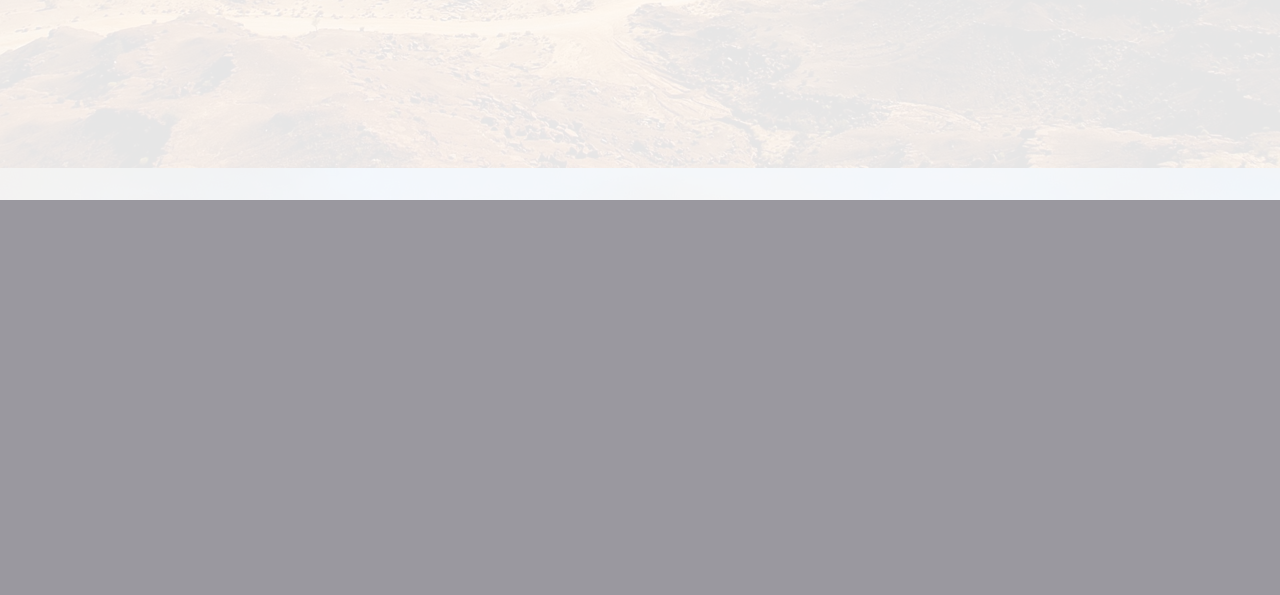
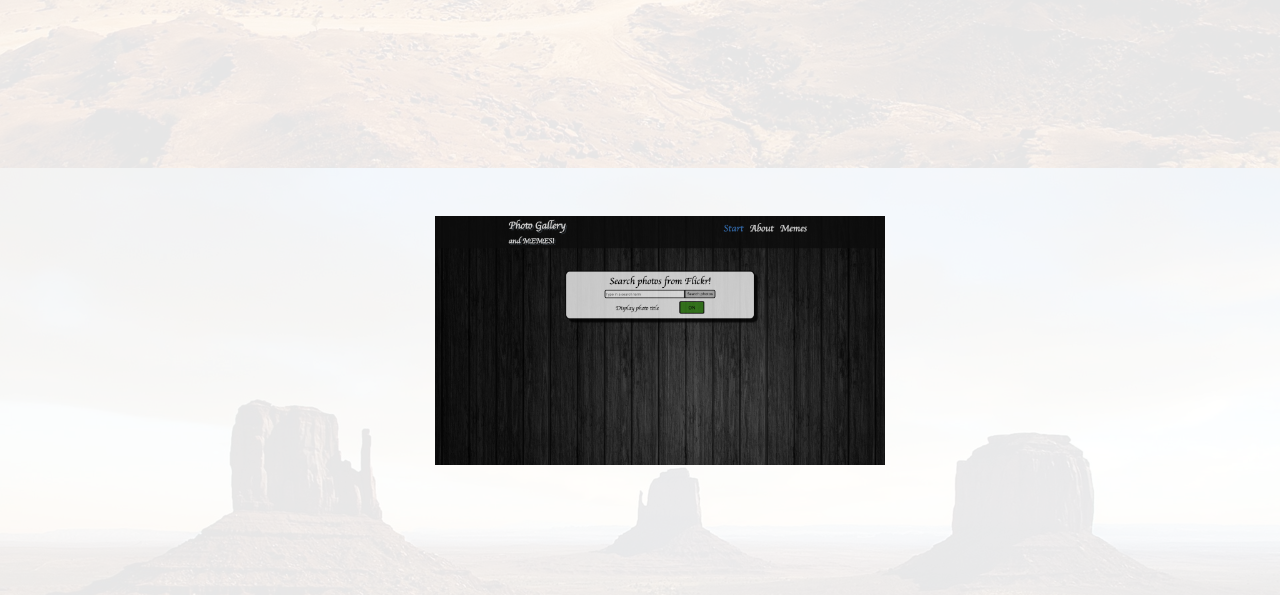
Before and after one commit to Flandy85/new_homesite_wasteland, a PHP site: page / in a window 1280 px wide. Shown: the part 3852-4447 px from the top of the page. Before the commit the page ends 4052 px from the top, so only its background shows below. Run offline with PHP 8.4, Linux system fonts and the light colour scheme; some libraries are stand-ins or nearby versions.

Commit message:
Added new png image for new project, Cleaned up old comments and unused code in style, bigscreen, colors, header, main.scss and in header, index.php

```diff
--- a/dist/css/style.css
+++ b/dist/css/style.css
@@ -88,8 +88,6 @@ body, html {
 
 .section-about {
   background-color: rgba(255, 255, 255, 0.8); }
-  .section-about .section-about-text {
-    /*background-color: rgba(255, 255, 255, 0.8);*/ }
   .section-about h2, .section-about p {
     color: black; }
 
@@ -120,7 +118,6 @@ body, html {
   color: #000000; }
 
 #gallery p {
-  /*background-color: rgba(255, 255, 255, 0.8);*/
   color: black; }
 
 /*! normalize.css v7.0.0 | MIT License | github.com/necolas/normalize.css */
@@ -551,32 +548,14 @@ template {
   padding: 0;
   text-decoration: none; }
 
-/*.menu-start > a {
-	display: none;
-}
-.menu-about > a {
-	display: none;
-}
-.menu-contact > a {
-	display: none;
-}
-.menu-projects > a {
-	display: none;
-}
-.mobile-menu {
-	display: none;
-}*/
 /*************************************************
 			MAIN SCSS is mobile first
 *************************************************/
 /*First 2 section in body*/
 .section-main {
-  height: 100%;
-  /*overflow-y: scroll;
-  	scroll-behavior: smooth;*/ }
+  height: 100%; }
 
 .section-start {
-  /*background-image: url("http://img09.deviantart.net/67dd/i/2014/189/9/a/passion_wasteland_by_bunsl-d7psb3k.jpg");*/
   background-image: url("Store_StylizedWastelandRocks-mobile.png");
   background-size: cover;
   background-repeat: no-repeat;
@@ -645,7 +624,6 @@ template {
     max-width: 250px; }
 
 .section-about-text {
-  /*box-shadow: 10px 10px 5px 0px rgba(0,0,0,0.75);*/
   display: flex;
   flex-direction: column;
   flex-wrap: wrap;
@@ -653,14 +631,9 @@ template {
   .section-about-text p {
     font-family: 'Roboto: 500', sans-serif;
     font-size: 20px;
-    /*font-weight: bold;*/
     padding: 10px;
     line-height: 40px;
-    margin: 5px;
-    /*margin-right: 15px;
-		margin-left: 15px;*/
-    /*text-shadow: 1px 1px 0px rgba(150, 150, 150, 1);*/
-    /*text-shadow: black 0.1em 0.1em 0.2em;*/ }
+    margin: 5px; }
   .section-about-text .angular-link {
     color: red;
     font-size: bold;
@@ -675,10 +648,8 @@ template {
   background-repeat: no-repeat;
   display: flex;
   flex-direction: column;
-  /*flex-wrap: wrap;*/
   justify-content: center;
   align-items: center;
-  /*height: 400px;*/
   width: 100%; }
   .contact-section-background img {
     margin-top: 30px;
@@ -714,10 +685,6 @@ template {
 			PROJECTS SECTION
 *************************************************/
 .section-projects {
-  /*background-image: url("https://wastelandsolution.se/moutainwallpaper.jpg");
-	background-size: cover;
-	background-repeat: no-repeat;
-	background-attachment: fixed;*/
   display: flex;
   flex-direction: column;
   flex-wrap: wrap;
@@ -726,8 +693,6 @@ template {
   width: 100%;
   height: 100%; }
 
-.section-projects-text {
-  /*background-color: rgba(50, 50, 50, 0.5);*/ }
 .section-projects-text p {
   font-family: 'Roboto: 500', sans-serif;
   /*font-weight: bold;*/
@@ -735,6 +700,7 @@ template {
   padding: 10px;
   line-height: 30px;
   margin: 5px; }
+
 .section-projects-text a {
   color: #fff;
   text-decoration: none;
@@ -750,8 +716,7 @@ template {
   .section-gallery ul li {
     margin: 0;
     padding: 0;
-    list-style: none;
-    /*background-color: rgba(255, 255, 255, 0.8);*/ }
+    list-style: none; }
   .section-gallery a {
     text-decoration: none; }
   .section-gallery p {
@@ -788,7 +753,6 @@ template {
     /*height: 6vh;*/
     width: 100%; }
   .header-logo {
-    /*box-shadow: -4px 5px 40px 0px rgba(0,0,0,0.75);*/
     width: 100%;
     max-width: 300px; }
   /*Minimzing header*/
@@ -875,10 +839,16 @@ template {
     margin-bottom: 122px;
     width: 100%;
     max-width: 900px; }
+  /**************************
+		ABOUT
+**************************/
   .section-start h2 {
     font-size: 30px; }
   .section-about-text {
     width: 60%; }
+  /**************************
+		CONTACT
+**************************/
   .contact-section-background {
     background-image: url("moutain_opacity60_black.png");
     display: flex;
@@ -907,6 +877,9 @@ template {
     margin: 35px 0 30px 0;
     height: 250px;
     width: 50%; }
+  /**************************
+		PROJECTS
+**************************/
   #gallery {
     width: 80%; }
   .drop-content {
--- a/index.php
+++ b/index.php
@@ -91,6 +91,18 @@
 		        	</div>
 		          </li>
 		        </ul>
+		        <ul>
+		        	<li>
+			          	<div class="drop">
+				            <a href="https://wastelandsolution.se/javascript/react/" target="_blank" rel="noopener">
+				              <img src="./assets/images/react.png" alt="Image of a schoolproject. Developted with react." class="projects-images">
+				              <div class="drop-content">
+				              	<p>One of my last JavaScript schoolprojects developted with React.js. Simple application fecthing photo from flicker with flickers api.</p>
+				          	  </div>
+				            </a>
+			        	</div>
+		          	</li>
+		        </ul>
 		    </section>
 		</div>
 	</div>
--- a/src/scss/_colors.scss
+++ b/src/scss/_colors.scss
@@ -23,9 +23,6 @@
 }
 .section-about {
 	background-color: rgba(255, 255, 255, 0.8);
-	.section-about-text {
-		/*background-color: rgba(255, 255, 255, 0.8);*/
-	}
 	h2, p {
 
 		color: black;
@@ -72,7 +69,6 @@
 }
 #gallery {
 	p {
-	 	/*background-color: rgba(255, 255, 255, 0.8);*/
 		color: black;
 	}
 }
--- a/src/scss/_header.scss
+++ b/src/scss/_header.scss
@@ -29,9 +29,6 @@
 	margin-top: 10px;
 
 }
-a.side-menu-open {
-
-}
 .slide-menu-open {
 	font-family: 'Roboto', sans-serif;
 	font-size: 20px;
@@ -40,19 +37,3 @@ a.side-menu-open {
 	padding: 0;
 	text-decoration: none;
 }
-
-/*.menu-start > a {
-	display: none;
-}
-.menu-about > a {
-	display: none;
-}
-.menu-contact > a {
-	display: none;
-}
-.menu-projects > a {
-	display: none;
-}
-.mobile-menu {
-	display: none;
-}*/
--- a/templates/header.php
+++ b/templates/header.php
@@ -25,7 +25,6 @@
 
 		<!--Mobile meny-->
 		<div id="mainMenu" class="mobile-menu"></div>
-
 		<a href="#" class="slide-menu-open">Menu</a>
 		<div class="side-menu-overlay" style="width: 0px; opacity: 0;"></div>
 		<div class="side-menu-wrapper">
```
Also changed, not shown: src/scss/_bigscreens.scss (+9 -1 lines), src/scss/_main.scss (+1 -18 lines), assets/images/react.png (added). Lines whose indentation alone changed are shown as unchanged.
